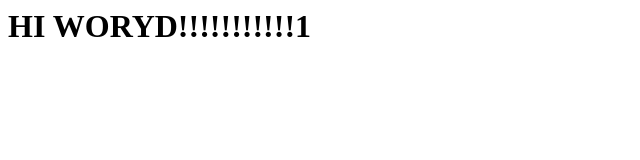
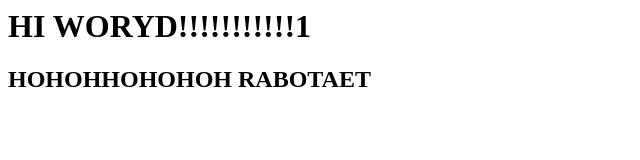
Before and after one commit to StGwBo/Test, a plain HTML site: page index.html in a window 1280 px wide. Shown: the whole page, without its empty margins (0-640 px from the left). Drawn offline with Linux system fonts and the light colour scheme.

Commit message:
PUMPUMPUM

```diff
--- a/index.html
+++ b/index.html
@@ -1 +1,2 @@
 <h1>HI WORYD!!!!!!!!!!!1</h1>
+<h2>HOHOHHOHOHOH RABOTAET</h2>
```
